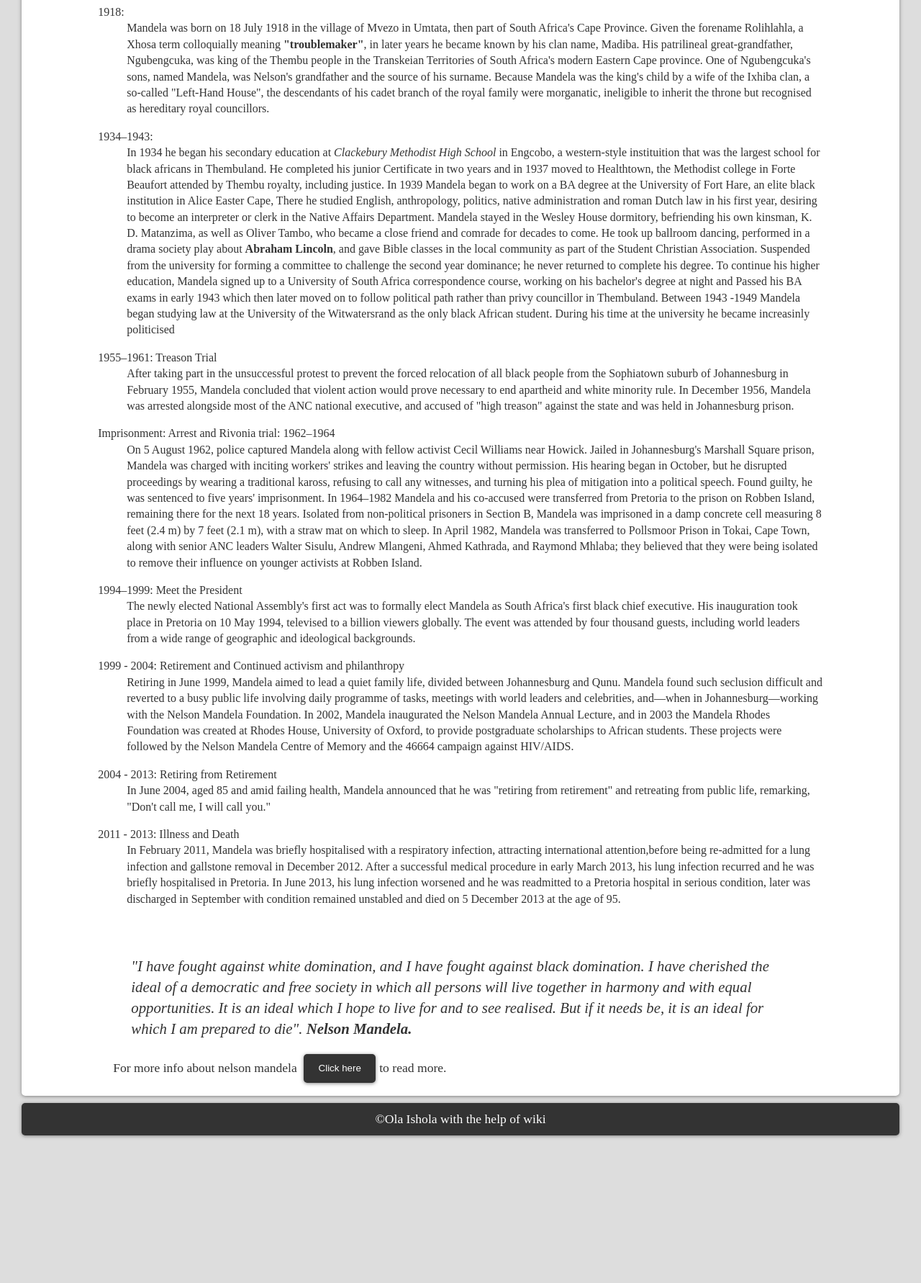
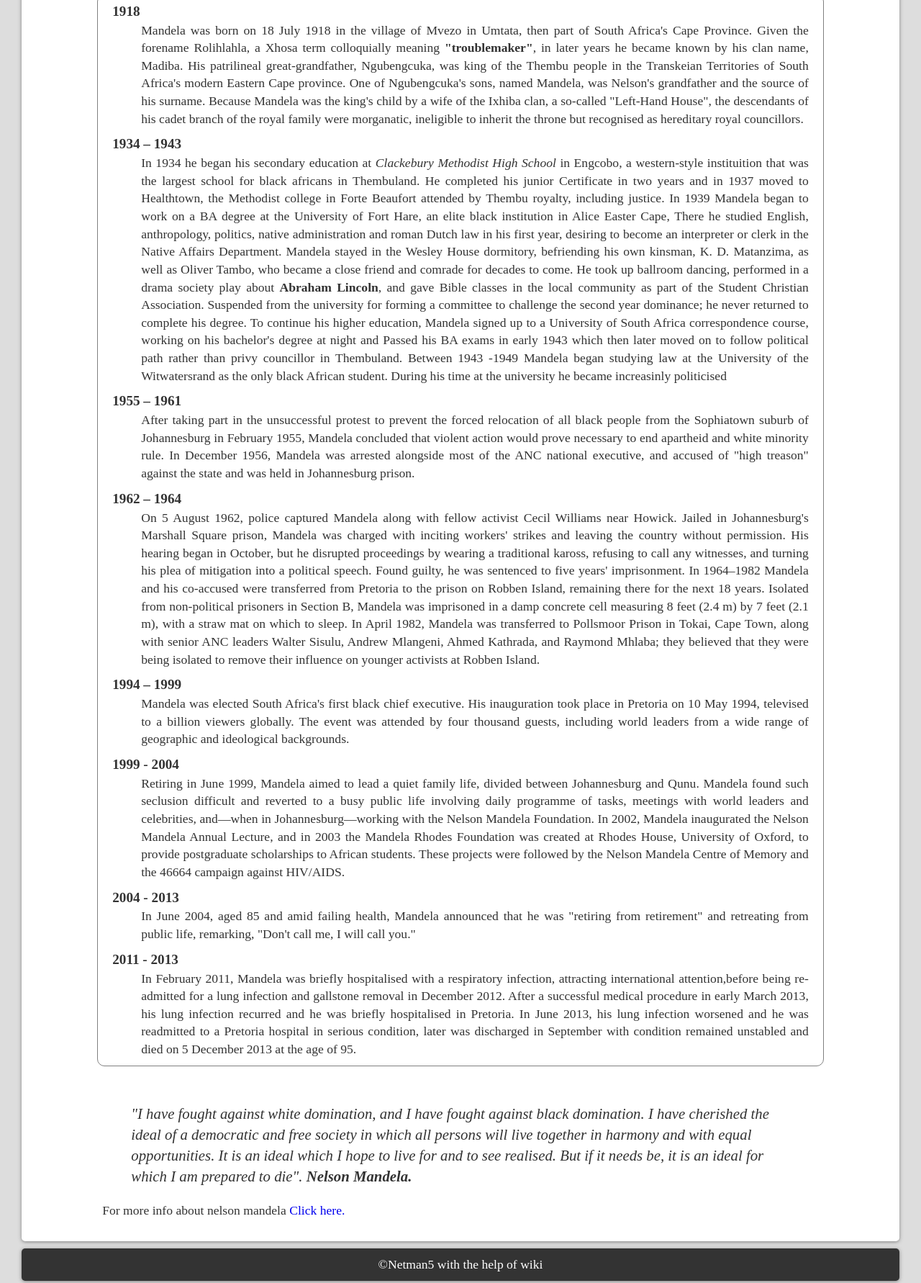
Before and after one commit to olaishola05/Tribute-Page, a plain HTML site: page index.html in a window 1280 px wide. Shown: the part 431-2213 px from the top of the page at 72% size. Before the commit the page ends 2038 px from the top, so only its background shows below. Drawn offline with Linux system fonts and the light colour scheme.

Commit message:
adding border to the info page and removing the button

```diff
--- a/index.html
+++ b/index.html
@@ -12,7 +12,7 @@
 <body>
         <div id="header">
                 <h1 id="title">Nelson Mandela</h1>
-                <div id="title-div"> "Politics has always been primarily about enacting stories, about making
+                <div id="title-div"> "Politics has always been primarily about enacting stories"
                 </div>
         </div>
 
@@ -24,7 +24,8 @@
                 </div>
                 <div id="tribute-info">
                         <dl>
-                                <dt>1918:</dt>
+                        <dl>
+                                <dt>1918</dt>
                                 <dd> Mandela was born on 18 July 1918 in the village of Mvezo in Umtata,
                                         then part of South Africa's Cape Province. Given the forename Rolihlahla,
                                         a Xhosa term colloquially meaning <strong>"troublemaker"</strong>, in later
@@ -40,7 +41,7 @@
                                 </dd>
                         </dl>
                         <dl>
-                                <dt>1934–1943:</dt>
+                                <dt>1934 – 1943</dt>
                                 <dd>In 1934 he began his secondary education at <em>Clackebury Methodist High School</em>
                                         in Engcobo, a western-style instituition that was the largest school for black
                                         africans in Thembuland.
@@ -73,7 +74,7 @@
                         </dl>
                         <dl>
                                 <dt>
-                                        1955–1961: Treason Trial
+                                        1955 – 1961
                                 </dt>
                                 <dd>
                                         After taking part in the unsuccessful protest to prevent the forced relocation
@@ -88,7 +89,7 @@
 
                         <dl>
                                 <dt>
-                                        Imprisonment: Arrest and Rivonia trial: 1962–1964
+                                        1962 – 1964
                                 </dt>
                                 <dd>
                                         On 5 August 1962, police captured Mandela along with fellow activist Cecil
@@ -114,10 +115,9 @@
 
                         </dl>
                         <dl>
-                                <dt>1994–1999: Meet the President</dt>
+                                <dt>1994 – 1999</dt>
                                 <dd>
-                                        The newly elected National Assembly's first act was to formally elect Mandela
-                                        as South Africa's first black chief
+                                        Mandela was elected South Africa's first black chief
                                         executive. His inauguration took place in Pretoria on 10 May 1994, televised to
                                         a billion viewers globally. The event
                                         was attended by four thousand guests, including world leaders from a wide range
@@ -128,7 +128,7 @@
 
                         <dl>
                                 <dt>
-                                        1999 - 2004: Retirement and Continued activism and philanthropy
+                                        1999 - 2004
                                 </dt>
                                 <dd>
                                         Retiring in June 1999, Mandela aimed to lead a quiet family life, divided
@@ -145,7 +145,7 @@
                                 </dd>
                         </dl>
                         <dl>
-                                <dt>2004 - 2013: Retiring from Retirement</dt>
+                                <dt>2004 - 2013</dt>
                                 <dd>
                                         In June 2004, aged 85 and amid failing health, Mandela announced that he was
                                         "retiring from retirement" and retreating from public life, remarking, "Don't
@@ -153,7 +153,7 @@
                                 </dd>
                         </dl>
                         <dl>
-                                <dt>2011 - 2013: Illness and Death</dt>
+                                <dt>2011 - 2013</dt>
                                 <dd>
                                         In February 2011, Mandela was briefly hospitalised with a respiratory
                                         infection, attracting international attention,before being
@@ -165,6 +165,7 @@
                                         unstabled and died on 5 December 2013 at the age of 95.
                                 </dd>
                         </dl>
+                </dl>
                 </div>
                 <div id="quote">
                         <blockquote>
@@ -175,13 +176,12 @@
                                 But if it needs be, it is an ideal for which I am prepared to die".<strong> Nelson
                                         Mandela.</strong>
                         </blockquote>
-                        <p id="link">For more info about nelson mandela <a href="https://en.wikipedia.org/wiki/Nelson_Mandela"
-                                        target="_blank"><button class="btn btn-a"> Click here</button></a>to read more.</p>
-
+                        <p>For more info about nelson mandela <a href="https://en.wikipedia.org/wiki/Nelson_Mandela"
+                                target="_blank"> Click here.</a></p>
                 </div>
 
         </div>
-        <footer>&copy;Ola Ishola with the help of wiki</footer>
+        <footer>&copy;Netman5 with the help of wiki</footer>
 </body>
 
 </html>
--- a/tribute.css
+++ b/tribute.css
@@ -47,23 +47,15 @@ body {
  }
 #title {
     text-align: center;
-    font-size: 2rem;
+    font-size: 1.9rem;
     padding: 5px;
     margin-bottom: 0px;
 }
 #title-div {
-    /* margin-left: auto;
-    margin-right: auto; */
-    align-self: center;
-    border-bottom: 5px;
+    text-align: center;
+    margin-bottom: 5px;
+}
 
-}
-#title-div p{
-    text-align: center;
-    font-size: 1.0rem;
-    font-style: italic;
-    text-justify: auto;
-}
 #img-div{
     grid-area: img-div;
     display: flex;
@@ -90,56 +82,37 @@ img {
     margin-bottom: 20px;
     margin-top: 0px;
     border-radius: 5px;
+    border: 0.1px solid gray;
+    border-radius: 10px;
     grid-area: tribute-info;
 }
-#tribute-info p {
+
+#tribute-info dl {
     margin: 10px;
     font-size: 1.1rem;
     text-align: justify;
-    margin: 0px 15px 0px 15px;
-    padding: 5px;
 }
 
-h3 {
-    margin-left: 15px;
-    color: var(--dark);
-    font-size: 1.5rem;
-    margin-bottom: 0px;
-    margin-top: 2px;
+dt {
+    font-size: 1.2rem;
+    font-weight: bold;
 }
+
 #quote {
     font-style: italic;
     font-size: 1.3rem;
     width: 82%;
     margin-left: auto;
     margin-right: auto;
-    /* background: whitesmoke; */
     grid-area: quote;
 }
-#link {
+#main p {
     font-size: 1.1rem;
-    margin: 0px 0px 0px 15px;
     font-style: normal;
 }
-.btn {
-    height: 40px;
-    border: 0px;
-    width: 100px;
-    margin-left: 5px;
-    margin-right: 5px;
-    margin-bottom: 5px;
-    border-radius: 5px;
-    box-shadow: var(--shadow);
-}
 
-.btn-a {
-    background: var(--dark);
-    color: var(--light);
-}
-
-.btn a:hover {
-    background: var(--light);
-    color: var(--dark);
+a {
+    text-decoration: none;
 }
 
 footer {
```
